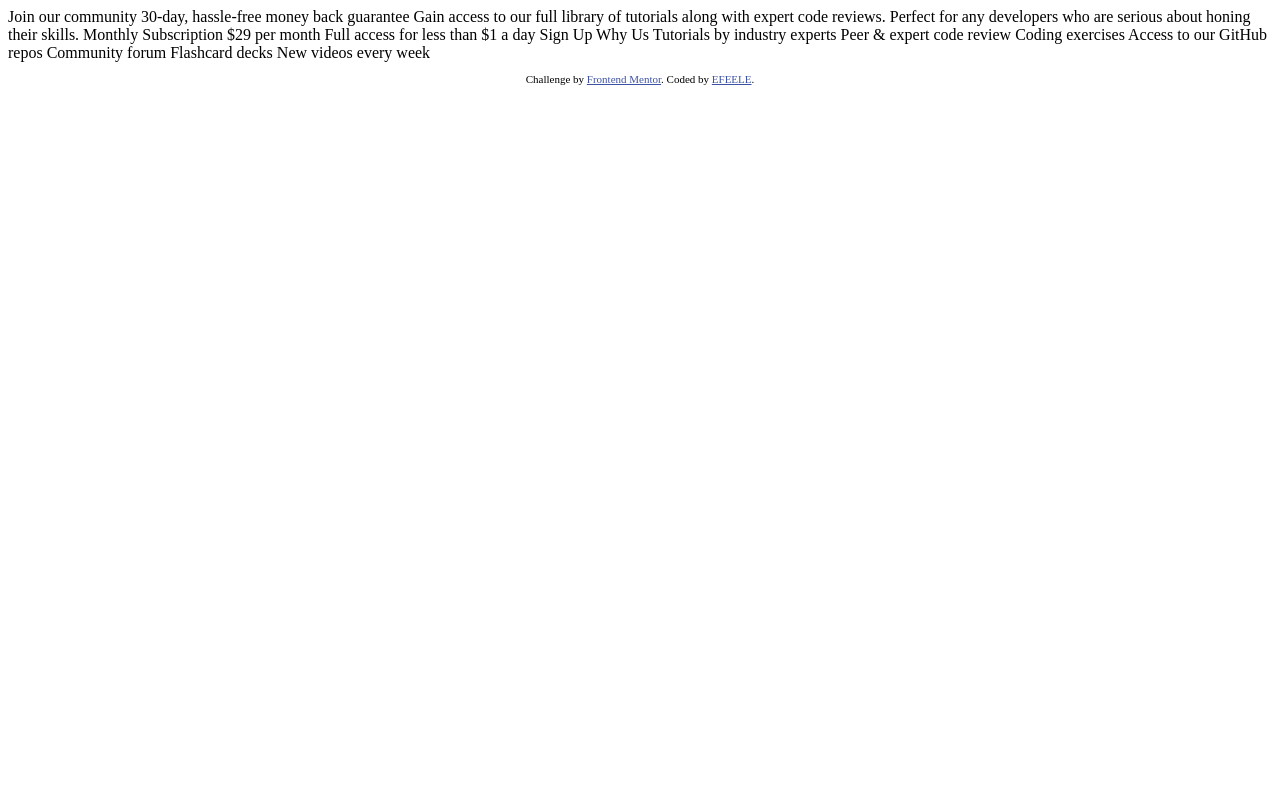
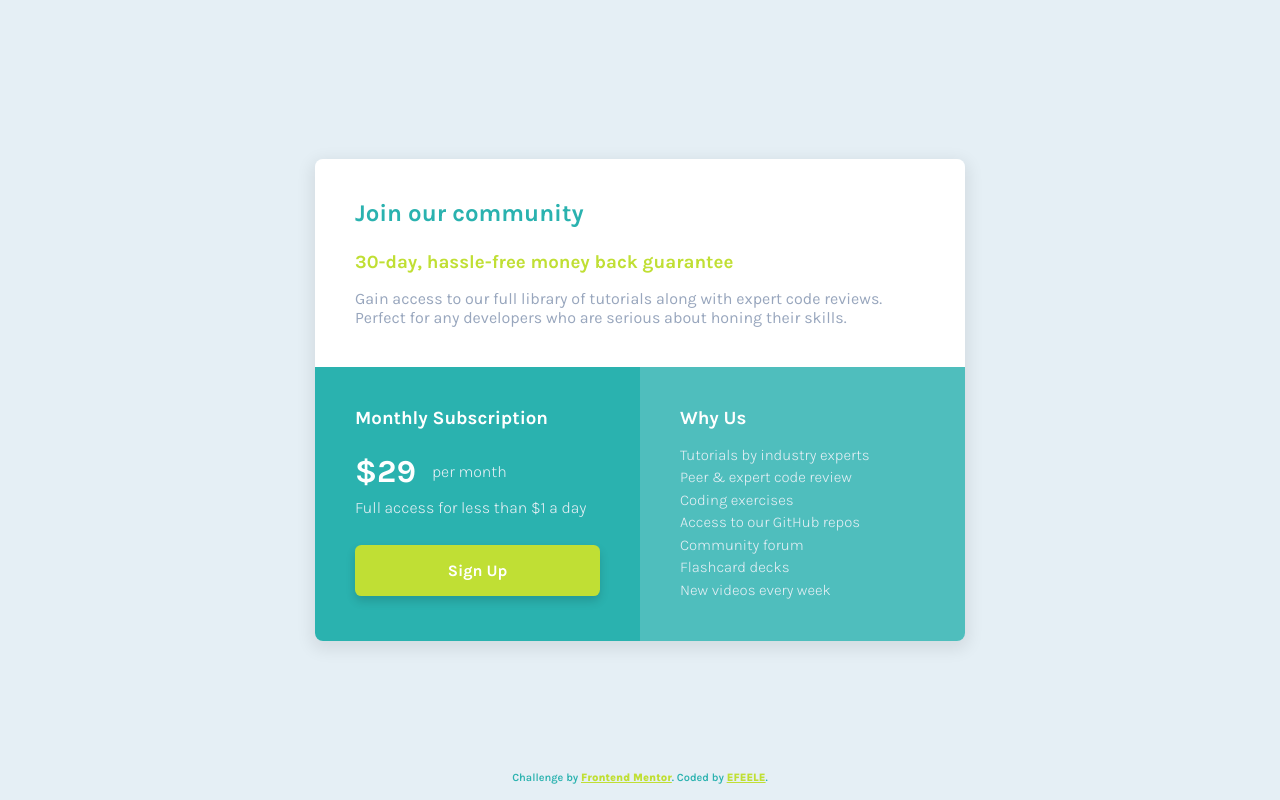
Before and after one commit to EFEELE/single-price-grid, a plain HTML site: page index.html in a window 1280 px wide. Drawn offline with Linux system fonts and the light colour scheme.

Commit message:
finish challenge

```diff
--- a/index.html
+++ b/index.html
@@ -1,44 +1,72 @@
 <!DOCTYPE html>
 <html lang="en">
+
 <head>
   <meta charset="UTF-8">
-  <meta name="viewport" content="width=device-width, initial-scale=1.0"> <!-- displays site properly based on user's device -->
+  <meta name="viewport" content="width=device-width, initial-scale=1.0">
+  <!-- displays site properly based on user's device -->
 
   <link rel="icon" type="image/png" sizes="32x32" href="./images/favicon-32x32.png">
 
   <title>Frontend Mentor | Single Price Grid Component</title>
+  <link rel="stylesheet" href="styles.css">
+  <!-- Feel free to remove these styles or customise in your own stylesheet 👍 -->
+  <link rel="preconnect" href="https://fonts.googleapis.com">
+  <link rel="preconnect" href="https://fonts.gstatic.com" crossorigin>
+  <link href="https://fonts.googleapis.com/css2?family=Karla:ital,wght@0,200..800;1,200..800&display=swap"
+    rel="stylesheet">
+</head>
 
-  <!-- Feel free to remove these styles or customise in your own stylesheet 👍 -->
-  <style>
-    .attribution { font-size: 11px; text-align: center; }
-    .attribution a { color: hsl(228, 45%, 44%); }
-  </style>
-</head>
 <body>
-  Join our community
 
-  30-day, hassle-free money back guarantee
+  <main>
+    <header>
+      <h1>Join our community</h1>
+      <h3 class="green">30-day, hassle-free money back guarantee</h3>
 
-  Gain access to our full library of tutorials along with expert code reviews.
-  Perfect for any developers who are serious about honing their skills.
+      <p>
+        Gain access to our full library of tutorials along with expert code reviews.
+        Perfect for any developers who are serious about honing their skills.
+      </p>
+    </header>
+    <section class="details">
+      <div class="price-box">
+        <h3>Monthly Subscription</h3>
+        <div class="price-total">
+          <span class="price">
+            &dollar;29
+          </span>
+          <span>
+            per month
+          </span>
+        </div>
+        <span class="price-detail">Full access for less than &dollar;1 a day</span>
+        <a class="button" href="#">Sign Up</a>
+      </div>
+      <div class="description-box">
+        <h3>Why Us</h3>
+        <p> Tutorials by industry experts <br>
+          Peer &amp; expert code review <br>
+          Coding exercises <br>
+          Access to our GitHub repos <br>
+          Community forum <br>
+          Flashcard decks <br>
+          New videos every week</p>
+      </div>
+    </section>
+  </main>
 
-  Monthly Subscription
 
-  &dollar;29 per month
 
-  Full access for less than &dollar;1 a day
 
-  Sign Up
 
-  Why Us
 
-  Tutorials by industry experts
-  Peer &amp; expert code review
-  Coding exercises
-  Access to our GitHub repos
-  Community forum
-  Flashcard decks
-  New videos every week
+
+
+
+
+
+
 
   <footer>
     <p class="attribution">
@@ -47,4 +75,5 @@
     </p>
   </footer>
 </body>
+
 </html>
--- /dev/null
+++ b/styles.css
@@ -0,0 +1,190 @@
+:root {
+
+    /* ### Primary */
+
+    --Cyan: hsl(179, 62%, 43%);
+    --Bright-Yellow: hsl(71, 73%, 54%);
+
+    /* ### Neutral */
+
+    --Light-Gray: hsl(204, 43%, 93%);
+    --Grayish-Blue: hsl(218, 22%, 67%);
+}
+
+.attribution {
+    font-size: 11px;
+    text-align: center;
+    color: var(--Cyan);
+    font-weight: 600;
+}
+
+.attribution a {
+    color: var(--Bright-Yellow);
+    font-weight: 800;
+}
+/* Weights: 400, 700 */
+body{
+    font-size: 16px;
+    font-family: "Karla", sans-serif;
+    /* font-size: 400; */
+    background-color: var(--Light-Gray);
+    width: 100%;
+    min-height: 100vh;
+    display: flex;
+    justify-content: center;
+    align-items: center;
+    margin: 0 auto;
+}
+
+main{
+    width: 650px;
+    box-sizing: border-box;
+    box-shadow: 0px 5px 16px 4px #00000014;
+    border-radius: .5rem;
+}
+header{
+    padding: 2.5rem;
+    border-top-left-radius: .5rem;
+    border-top-right-radius: .5rem;
+    background-color: white;
+}
+.details{
+    display: flex;
+    justify-content: space-between;
+}
+.price-box{
+    background-color: var(--Cyan);
+    padding: 2.5rem;
+    width: 50%;
+    border-bottom-left-radius: .5rem;
+    box-sizing: border-box;
+}
+.description-box{
+    background-color: hsl(179, 62%, 43%, .8);
+    padding: 2.5rem;
+    width: 50%;
+    border-bottom-right-radius: .5rem;
+    box-sizing: border-box;
+}
+
+.description-box p{
+    font-weight: 300;
+    font-size: 15px;
+    line-height: 1.5;
+}
+header p{
+    color: var(--Grayish-Blue);
+}
+p{
+    color: var(--Light-Gray);
+    font-weight: 400;
+    margin-bottom: 0;
+}
+h1{
+    color: var(--Cyan);
+    margin: 0;
+    font-size: 1.5rem;
+    font-weight: 700;
+}
+
+h3.green{
+    color: var(--Bright-Yellow);
+    margin-bottom: 0rem;
+    margin-top: 1.5rem;
+}
+
+h3{
+    color: white;
+    font-weight: 700;
+    margin: 0;
+}
+a.button{
+    background-color: var(--Bright-Yellow);
+    color: white;
+    font-weight: 700;
+    width: 100%;
+    display: block;
+    text-align: center;
+    padding: 1rem;
+    margin-top: 1.75rem;
+    box-sizing: border-box;
+    border-radius: .4rem;
+    box-shadow: 0px 5px 10px #00000025;
+    text-decoration: none;
+}
+a:hover{
+    background-color: white;
+    color: var(--Bright-Yellow);
+    transition: .3s ease;
+    cursor: pointer;
+}
+.price-total{
+    display: flex;
+    align-items: center;
+    margin-top: 1.5rem;
+    margin-bottom: 0rem;
+}
+span.price{
+    color: white;
+    font-size: 2rem;
+    font-weight: 700;
+    margin-right: 1rem;
+}
+
+span{
+    color: var(--Light-Gray);
+    font-weight: 300;
+}
+
+span.price-detail{
+    margin-top: .5rem;
+    display: block;
+}
+
+footer{
+    position: absolute;
+
+    bottom: 1rem;
+}
+
+@media screen and (max-width: 650px) {
+    .details{
+        flex-direction: column;
+    }
+    .price-box {
+        width: 100%;
+        border-radius: 0rem;
+        padding: 1.5rem;
+/
+    }
+    .description-box{
+        width: 100%;
+        border-bottom-left-radius: .5rem;
+        padding: 1.5rem;
+    }
+    main{
+        margin: 5rem 2rem;
+        width: auto;
+    }
+    h1{
+        font-size: 1.2rem;
+    }
+    h3{
+        font-size: 1rem;
+    }
+    header{
+        padding: 1.5rem;
+    }
+    header p{
+        font-size: .85rem;
+        line-height: 2;
+    }
+    body{
+        display: flex;
+        flex-direction: column;
+    }
+    footer{
+        position: relative;
+        bottom: 1rem;
+    }
+}
```
Also changed, not shown: design/desktop-preview.jpg (deleted).
